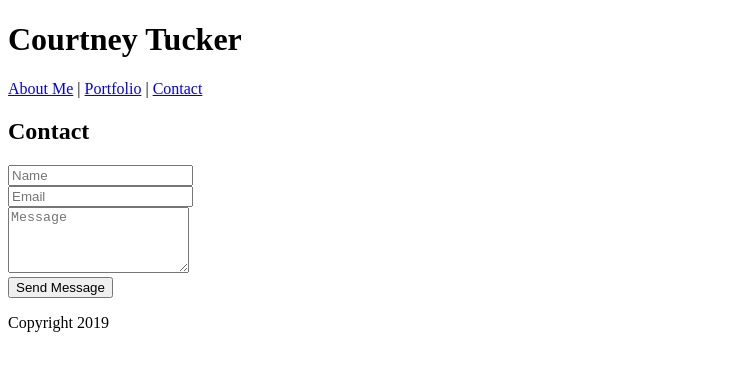
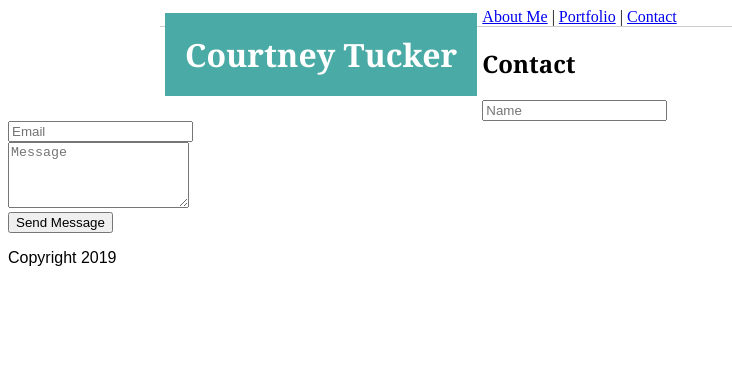
Before and after one commit to Ctucker9233/Unit-1, a plain HTML site: page contact.html in a window 1280 px wide. Shown: the whole page, without its empty margins (0-732 px from the left). Drawn offline with Linux system fonts and the light colour scheme.

Commit message:
Working on Header css

```diff
--- a/assets/CSS/style.css
+++ b/assets/CSS/style.css
@@ -0,0 +1,38 @@
+body{
+    background-color: #ffffff;
+}
+
+header{
+    background-color: #ffffff;
+    width: 960px;
+    margin: 0 auto;
+    border-bottom: 1px #cccccc solid;
+}
+
+h1, h2, h3, h4, h5, h6{
+    font-family: 'Georgia', Times, 'Times New Roman', serif;
+}
+
+p{
+    font-family: 'Arial', 'Helvetica Neue', Helvetica, sans-serif;
+}
+
+.name{
+    color: #ffffff;
+    background-color: #4aaaa5;
+    margin: 5px;
+    float: left;
+    height: 100%;
+}
+
+.name h1{
+    text-align: center;
+    padding: 20px;
+    margin: 0;
+}
+
+content{
+    width: 960px;
+    background-image: url(../images/cork-wallet.png);
+    background-size: cover;
+}
--- a/contact.html
+++ b/contact.html
@@ -5,13 +5,14 @@
     <meta name="viewport" content="width=device-width, initial-scale=1.0">
     <meta http-equiv="X-UA-Compatible" content="ie=edge">
     <title>Contact</title>
+    <link rel="stylesheet" type="text/css" href="assets/CSS/style.css">
 </head>
 <!--This is where all the web content lives-->
 <body>
     <!--This is the header section-->
     <header>
         <!--wrapper-->
-        <wrapper>
+        <wrapper class="wrapper">
             <!--This the name div-->
             <div class="name">
                 <h1>Courtney Tucker</h1>
```
Also changed, not shown: index.html (+1 -3 lines), portfolio.html (+1 -1 lines).
